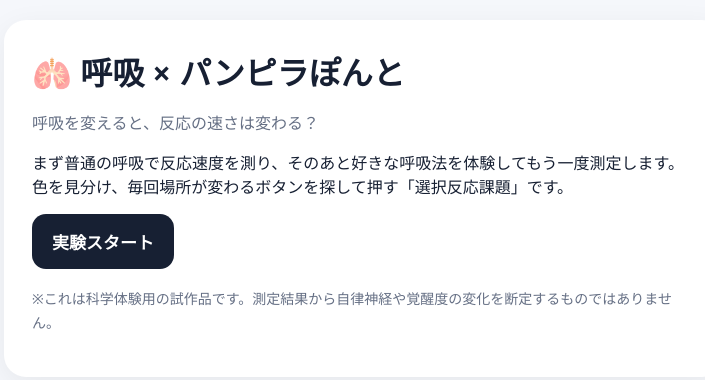
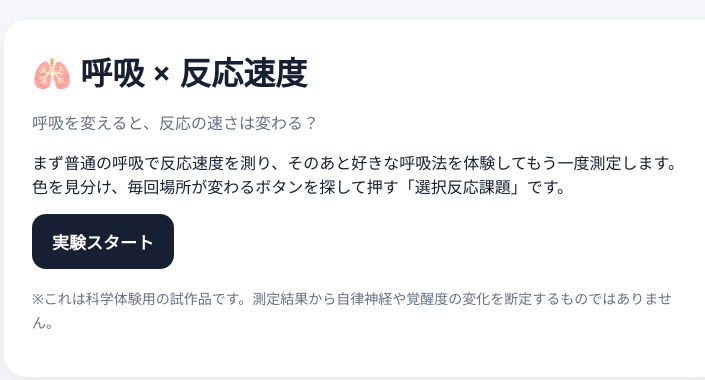
Before and after one commit to C010NY/Nature_Science_Club, a plain HTML site: page index.html in a window 1280 px wide. Shown: the whole page, without its empty margins (276-981 px from the left). Drawn offline with Linux system fonts and the light colour scheme.

Commit message:
Update index.html

```diff
--- a/index.html
+++ b/index.html
@@ -39,7 +39,7 @@ button.secondary{background:#e9edf5;color:#172033}button:disabled{opacity:.45;cu
 
 <section id="home" class="screen active">
 <div class="card">
-<h1>🫁 呼吸 × パンピラぽんと</h1>
+<h1>🫁 呼吸 × 反応速度</h1>
 <p class="sub">呼吸を変えると、反応の速さは変わる？</p>
 <p>まず普通の呼吸で反応速度を測り、そのあと好きな呼吸法を体験してもう一度測定します。<br>色を見分け、毎回場所が変わるボタンを探して押す「選択反応課題」です。</p>
 <button onclick="startBaseline()">実験スタート</button>
```
